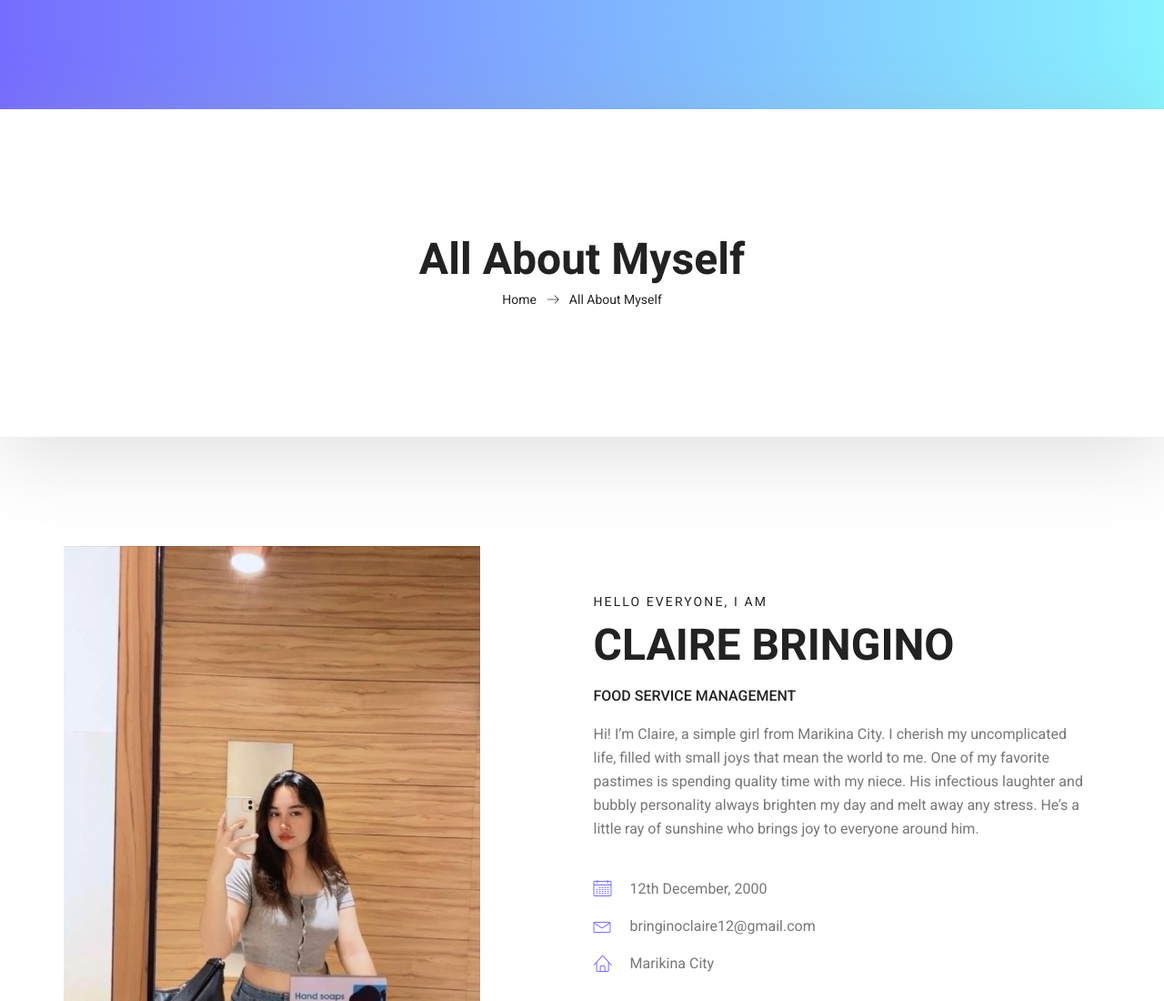
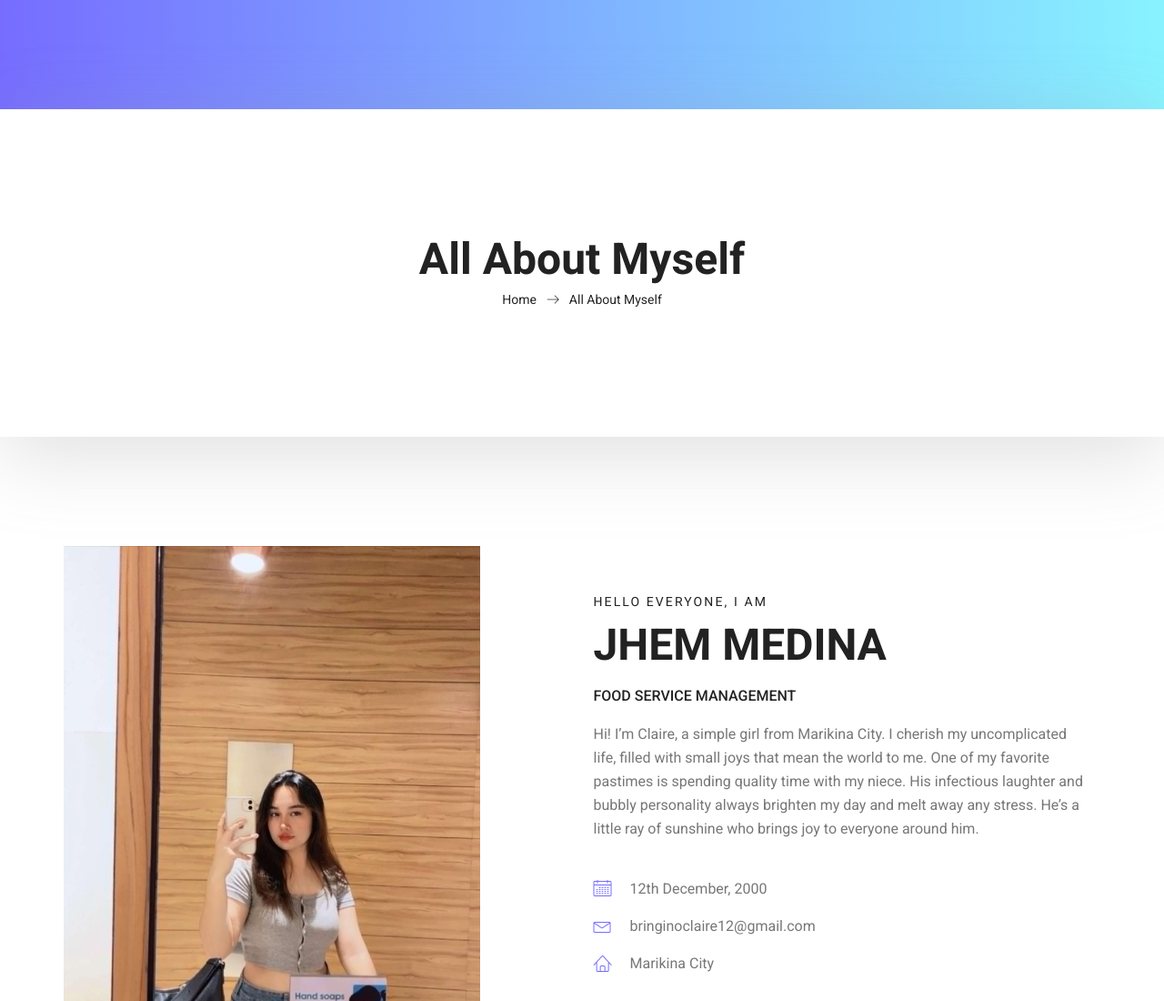
Before and after one commit to clairebringino12/personal-web, a plain HTML site: page all-about-myself.html in a window 1280 px wide. Shown: the top 1100 px of the page at 91% size. Drawn offline with Linux system fonts and the light colour scheme.

Commit message:
Update all-about-myself.html

```diff
--- a/all-about-myself.html
+++ b/all-about-myself.html
@@ -53,7 +53,7 @@
 						<div class="col-lg-7">
 							<div class="personal_text">
 								<h6>Hello Everyone, i am</h6>
-								<h3>Claire Bringino</h3>
+								<h3>jhem medina</h3>
 								<h4>Food Service Management</h4>
 								<p>
 									Hi! I’m Claire, a simple girl from Marikina City. I cherish my uncomplicated life, filled with small joys that mean the world to me. One of my favorite pastimes is spending quality time with my niece. His infectious laughter and bubbly personality always brighten my day and melt away any stress. He’s a little ray of sunshine who brings joy to everyone around him.
```
